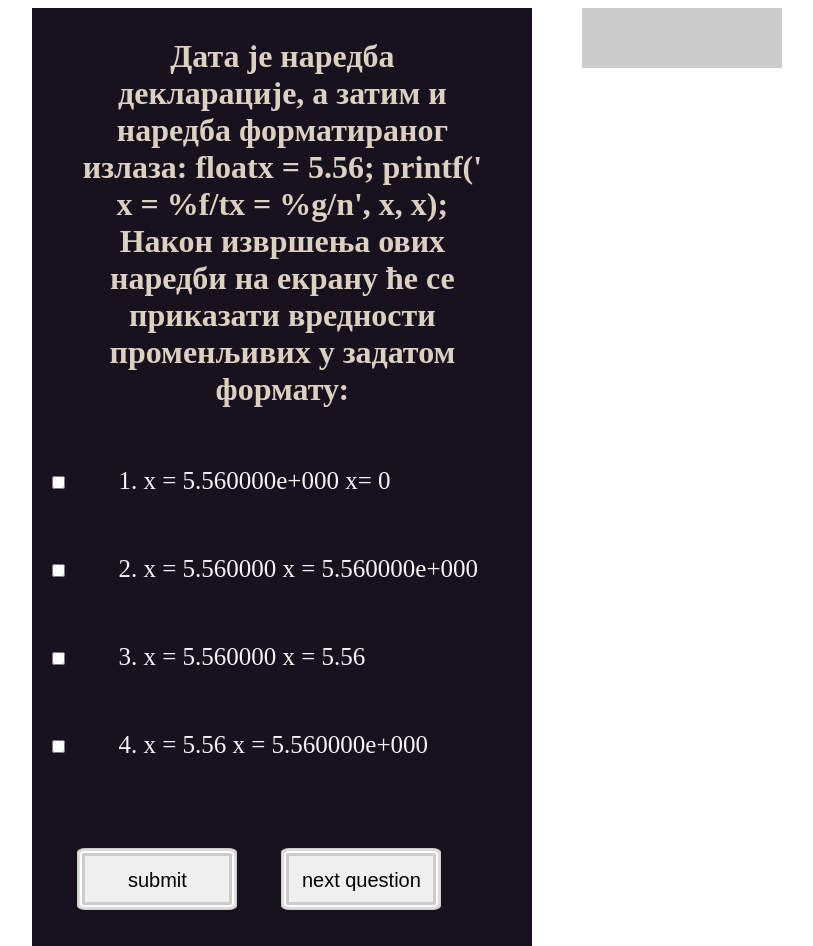
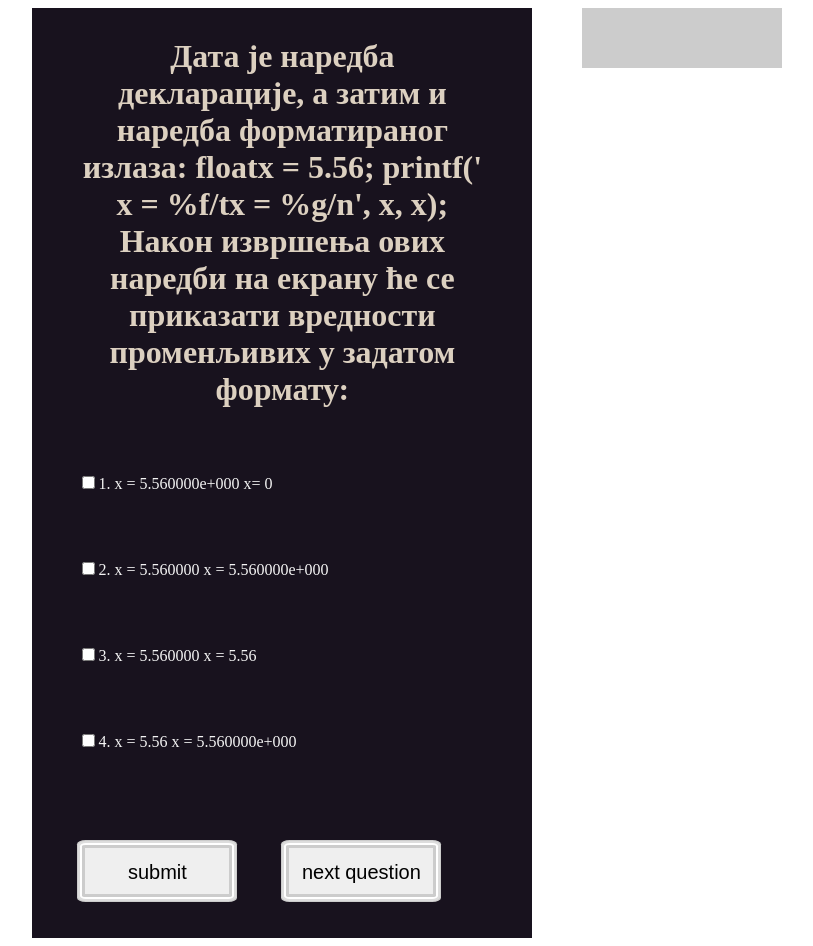
Before and after one commit to Zarke/final_test_quiz, a PHP site: page /quiz.php in a window 1280 px wide. Shown: the whole page, without its empty margins (102-915 px from the left). Run offline with PHP 8.4, Linux system fonts and the light colour scheme.

Commit message:
Changed some values

```diff
--- a/main.css
+++ b/main.css
@@ -12,9 +12,9 @@ color: #dcd0c0 ;
   margin: 1% 10% 5% 10% ;
 }
 .one {
-  margin-left: 20px;
-  margin-bottom: 50px;
+  margin-bottom: 48px;
   margin-top: 25px;
+  margin-left: 10% ;
 }
 .two {
 margin-left: 10% ;
@@ -32,19 +32,12 @@ border-radius: 2.5% ;
   margin-top: 10%;
   padding-top: 2.5% ;
 }
-span {
-margin-left: 50px;
-  font-size: 25px;
-  line-height: 1.5 ;
-  margin: auto ;
-  margin-left: 10% ;
-  margin-right: 10% ;
-  margin-top: -70px;
-}
 span p {
-margin-left: 18%;
-  margin-right: 10% ;
-  margin-top: -75px;
+  margin-left: 15% ;
+  margin-right: 15% ;
+  margin-top: -14.5% ;
+  text-align: left ;
+  font-size: 25px ;
 }
 #result {
 width: 200px;
```
